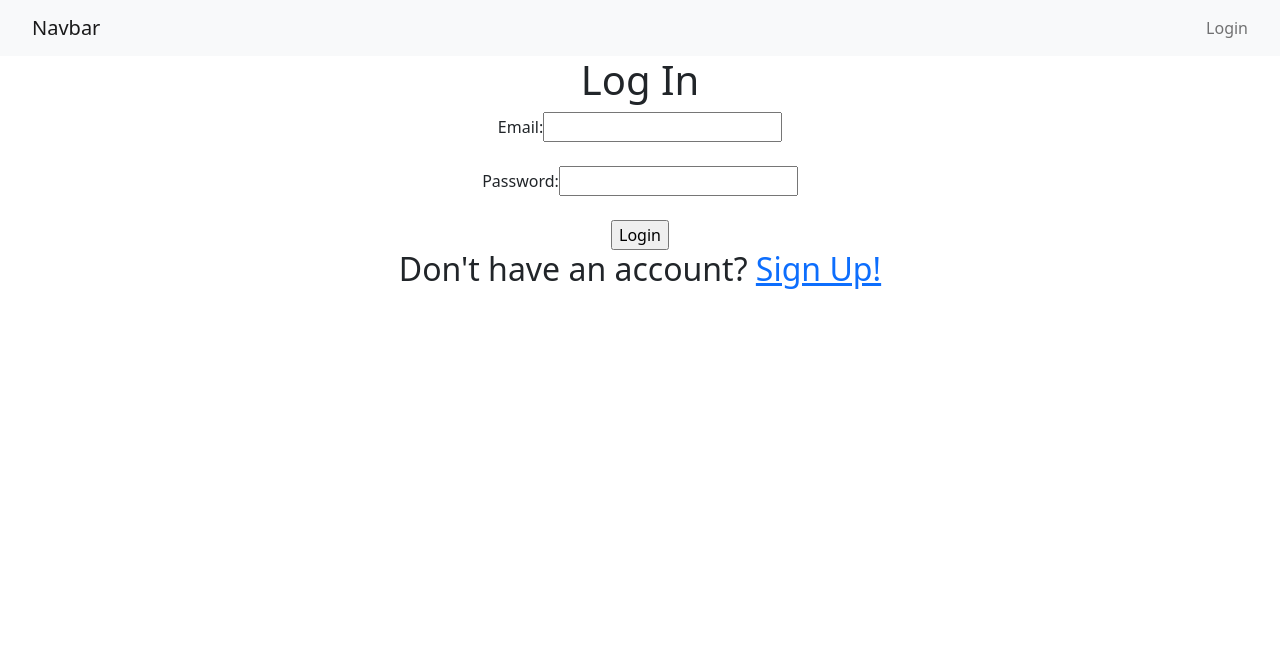
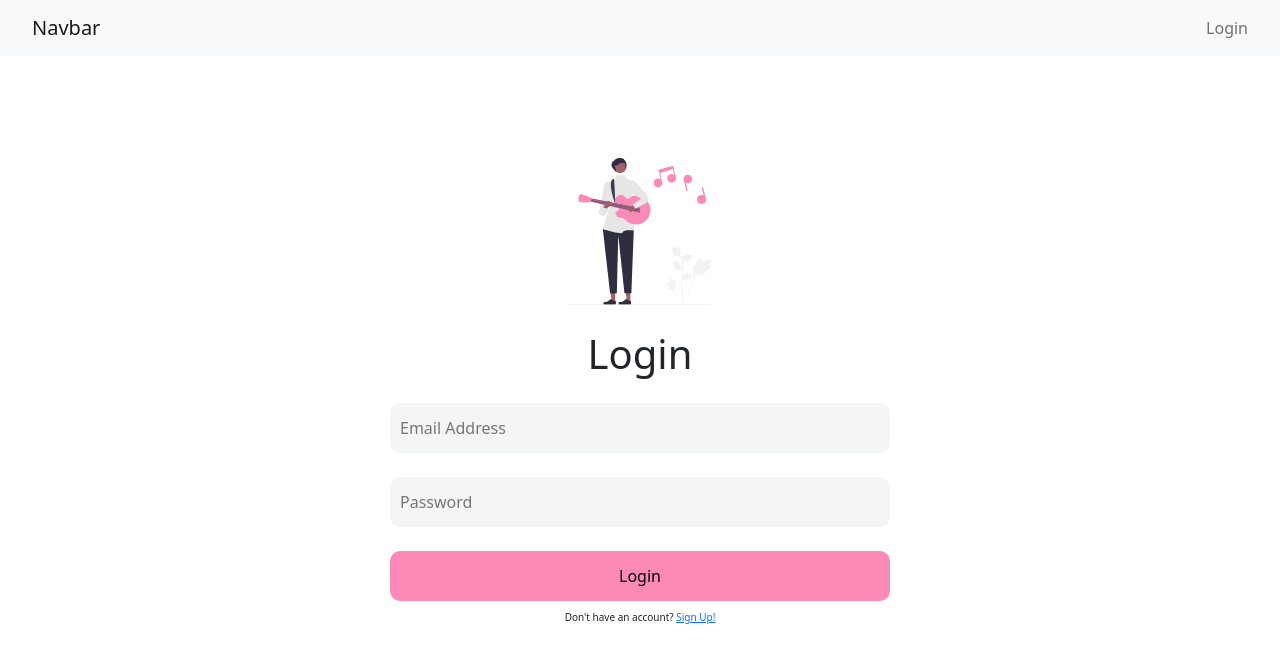
Before and after one commit to nemerjit/oskey_calhacks_2022, a React (Create React App) app: page /login in a window 1280 px wide. Shown: the top 662 px of the page. Built offline with nearby package versions, Linux system fonts and the light colour scheme.

Commit message:
Styled and fixed login and signup pages

```diff
--- a/src/App.css
+++ b/src/App.css
@@ -1,6 +1,4 @@
-.App {
-  text-align: center;
-}
+@import url('https://fonts.googleapis.com/css2?family=Roboto+Condensed:wght@300;400;700&display=swap');
 
 .circular {
   border-radius: 50%;
@@ -17,3 +15,58 @@
   padding-right: 2rem;
   text-decoration: none;
 }
+
+/* Login/Sign Up Styling */
+
+.login-signup-wrapper {
+  margin-top: 8%;
+  display: flex;
+  justify-content: center;
+  margin-bottom: 0;
+  padding: 0;
+  height: 100%;
+
+}
+
+.login-signup-form {
+  margin-top: 2.5%;
+  font-family: 'Roboto Condensed', sans-serif
+}
+
+.login-signup-link {
+  font-size: 10px;
+  text-align: center;
+  margin-top: 10px;
+}
+
+.login-signup-txt {
+  text-align: center;
+  margin-bottom: 25px;
+}
+
+input {
+  border: none;
+  height: 50px;
+  width: 500px;
+  background-color: #b3bbb824;
+  border-radius: 10px;
+  padding: 0 10px;
+}
+
+input[placeholder] {
+  font-weight: 300px;
+  color: #767b76;
+}
+
+.account-btn {
+  background-color:  #fc8ab6;
+  margin-bottom: 0;
+}
+
+.compose-music-img {
+  height: 20%;
+  margin-bottom: 5%;
+  margin-right: auto;
+  margin-left: auto;
+  display: block;
+}
--- a/src/pages/login.js
+++ b/src/pages/login.js
@@ -1,22 +1,23 @@
 import React from 'react';
 import { Link } from 'react-router-dom'
+import ComposeMusic from '../images/composemusic.svg'
 
 function Login() {
     return (
-        <div>
-            <h1>Log In</h1>
-            <form>
-                <label>Email:</label>
-                <input type="text" />
+        <div className="login-signup-wrapper">
+            <div>
+                <img className="compose-music-img" src={ComposeMusic} alt="Person composing music"/>
+                <h1 className='login-signup-txt'>Login</h1>
+                <input type="text" placeholder="Email Address" />
                 <br/>
                 <br/>
-                <label>Password:</label>
-                <input type="text" />
+                <input type="text" placeholder="Password"/>
                 <br/>
                 <br/>
-                <input type="submit" value="Login"/>
-            </form>
-            <h2>Don't have an account? <Link to="/signup">Sign Up!</Link></h2>
+                <input type="submit" value="Login" className="account-btn"/>
+                <h2 className="login-signup-link">Don't have an account? <Link to="/signup">Sign Up!</Link></h2>
+
+            </div>
         </div>
 
 
--- a/src/pages/signup.js
+++ b/src/pages/signup.js
@@ -1,20 +1,23 @@
 import React from 'react'
+import { Link } from 'react-router-dom'
+import ComposeMusic from '../images/composemusic.svg'
 
 function SignUp() {
     return (
-        <div>
-            <h1>Sign Up</h1>
-            <form>
-                <label>Email:</label>
-                <input type="text"/>
+        <div className="login-signup-wrapper">
+            <div>
+                <img className="compose-music-img" src={ComposeMusic} alt="Person composing music"/>
+                <h1 className="login-signup-txt">Sign Up</h1>
+                <input type="text" placeholder="Email Address" className=""/>
                 <br/>
                 <br/>
-                <label>Password:</label>
-                <input type="text"/>
+                <input type="text" placeholder="Password"/>
                 <br/>
                 <br/>
-                <input type="submit" value="Sign Up"/>
-            </form>
+                <input type="submit" value="Sign Up" className="account-btn"/>
+                <h2 className="login-signup-link">Have an account? <Link to="/login">Login!</Link></h2>
+            </div>
+
         </div>
 
     );
```
Also changed, not shown: src/images/composemusic.svg (added).
